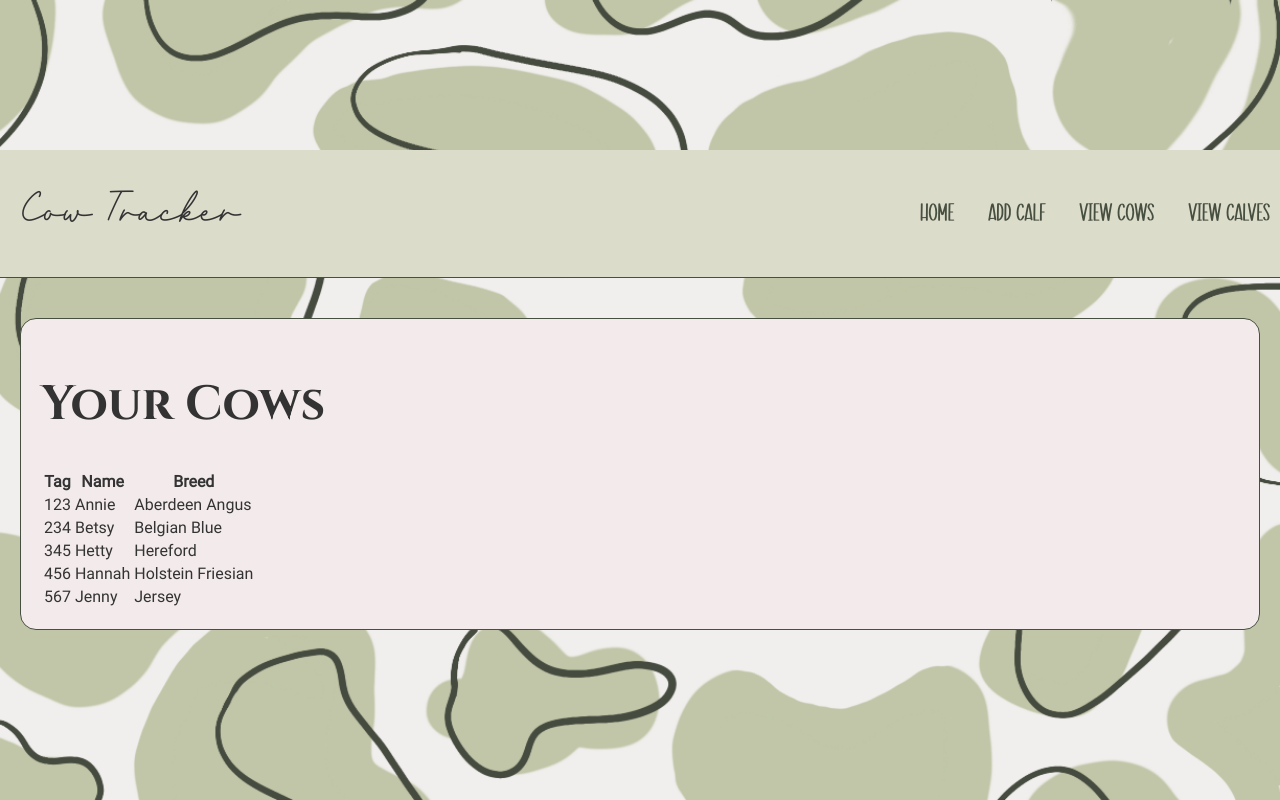
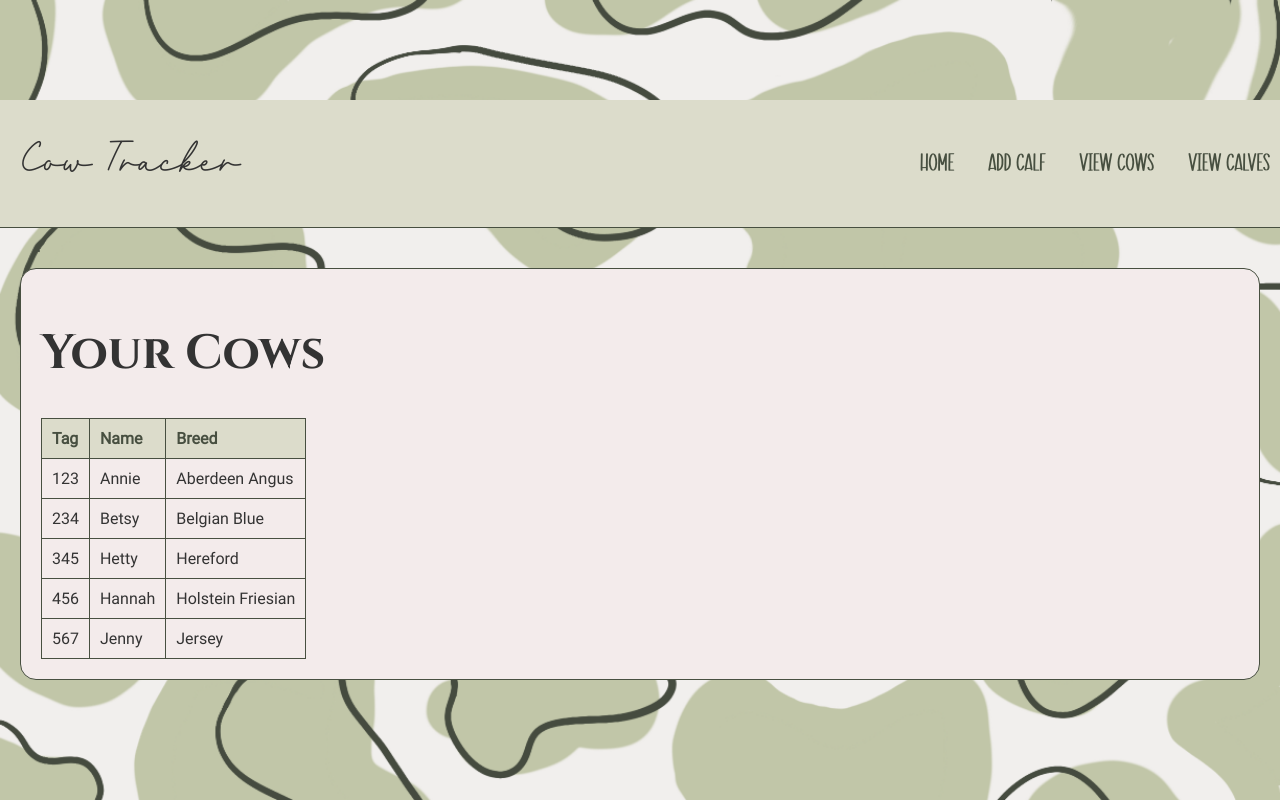
Before and after one commit to orlafoley/cow-tracker, a PHP site: page /selections/view_cows_webpage.php in a window 1280 px wide. Run offline with PHP 8.4, Linux system fonts and the light colour scheme; data comes from the database, SQL or seed files in the repository.

Commit message:
Table styling added to CSS file

```diff
--- a/css/style.css
+++ b/css/style.css
@@ -115,3 +115,22 @@ p a:hover {
     color: #474F40;
     text-decoration: underline;
 }
+
+/* Table styling is located here */
+
+table{
+    border: 1px solid #474f40;
+    padding: 20px;
+    border-collapse: collapse;
+}
+
+table th, table td {
+    border: 1px solid #474f40;
+    padding: 10px;
+    text-align: left;
+}
+
+table th {
+    background-color: #dcdccb;
+    color: #474f40;
+}
```
